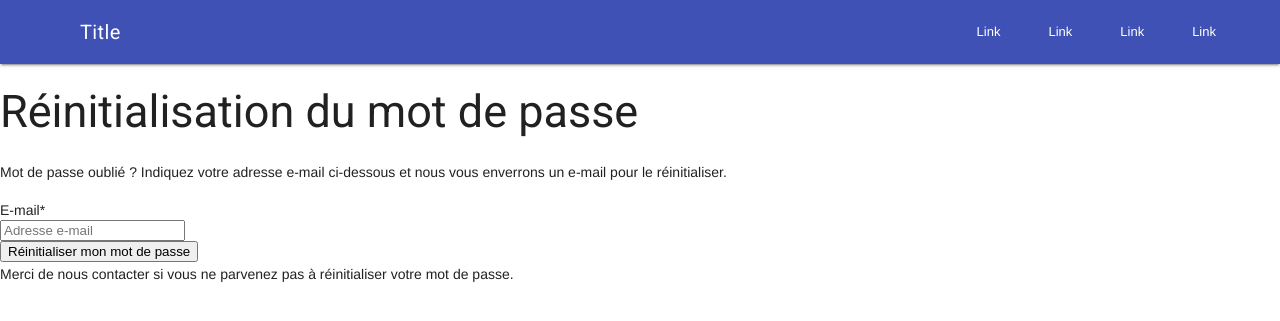
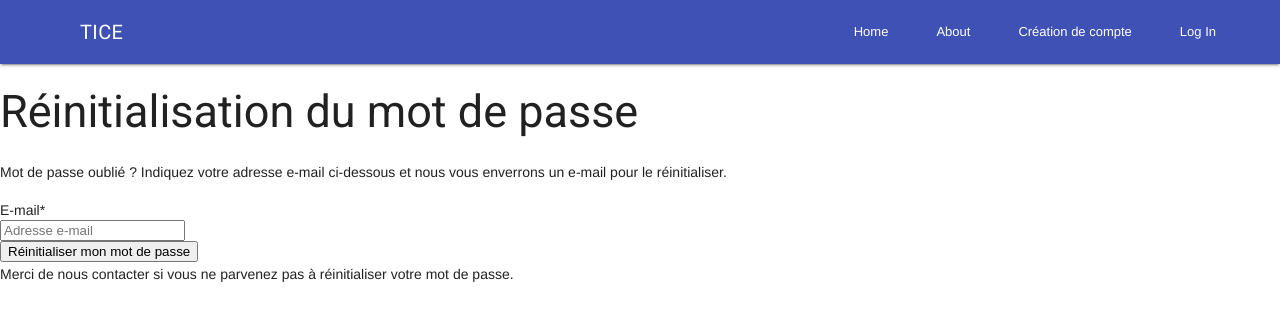
Before and after one commit to chawki27000/tice_project, a Django app: page /accounts/password/reset/ in a window 1280 px wide. Shown: the top 321 px of the page. Run offline with Django 3.2, Linux system fonts and the light colour scheme; parts of the project's set-up code (start-up, migrations or seed data) failed here and were passed over; some libraries are stand-ins or nearby versions.

Commit message:
setup links to navbar

```diff
--- a/tice_project/templates/base.html
+++ b/tice_project/templates/base.html
@@ -1,4 +1,5 @@
 {% load static %}
+{% load i18n %}
 <!DOCTYPE html>
 <html lang="fr">
 <head>
@@ -31,15 +32,23 @@
             <div class="mdl-layout__drawer-button" tabindex="0" role="button" aria-expanded="false"><i
                     class="material-icons"></i>
             </div>
-            <span class="mdl-layout-title">Title</span>
+            <span class="mdl-layout-title">TICE</span>
             <!-- Add spacer, to align navigation to the right -->
             <div class="mdl-layout-spacer"></div>
             <!-- Navigation. We hide it in small screens. -->
             <nav class="mdl-navigation mdl-layout--large-screen-only">
-                <a class="mdl-navigation__link" href="">Link</a>
-                <a class="mdl-navigation__link" href="">Link</a>
-                <a class="mdl-navigation__link" href="">Link</a>
-                <a class="mdl-navigation__link" href="">Link</a>
+                <a class="mdl-navigation__link" href="{% url "home" %}">Home</a>
+                <a class="mdl-navigation__link" href="{% url 'about' %}">About</a>
+            {% if request.user.is_authenticated %}
+                <a class="mdl-navigation__link"
+                   href="{% url 'users:detail' request.user.username %}">{% trans "My Profile" %}</a>
+                <a class="mdl-navigation__link" href="{% url 'gestion:logout' %}">{% trans "Logout" %}</a>
+            {% else %}
+                <a id="sign-up-link" class="mdl-navigation__link"
+                   href="{% url 'gestion:register' %}">{% trans "Sign Up" %}</a>
+                <a id="log-in-link" class="mdl-navigation__link"
+                   href="{% url 'gestion:login' %}">{% trans "Log In" %}</a>
+            {% endif %}
             </nav>
         </div>
     </header>
@@ -47,8 +56,19 @@
         <span class="mdl-layout-title">Title</span>
 
         <nav class="mdl-navigation">
-            <a class="mdl-navigation__link" href="">Link</a>
-            <a class="mdl-navigation__link" href="">Link</a>
+            <a class="mdl-navigation__link" href="{% url "home" %}">Home</a>
+            <a class="mdl-navigation__link" href="{% url 'about' %}">About</a>
+            {% if request.user.is_authenticated %}
+                <a class="mdl-navigation__link"
+                   href="{% url 'users:detail' request.user.username %}">{% trans "My Profile" %}</a>
+                <a class="mdl-navigation__link" href="{% url 'gestion:logout' %}">{% trans "Logout" %}</a>
+            {% else %}
+                <a id="sign-up-link" class="mdl-navigation__link"
+                   href="{% url 'gestion:register' %}">{% trans "Sign Up" %}</a>
+                <a id="log-in-link" class="mdl-navigation__link"
+                   href="{% url 'gestion:login' %}">{% trans "Log In" %}</a>
+            {% endif %}
+
             <a class="mdl-navigation__link" href="">Link</a>
             <a class="mdl-navigation__link" href="">Link</a>
         </nav>
@@ -68,7 +88,7 @@
     </main>
 
 </div>
-    <script src="{% static 'js/material.min.js' %}"></script>
+<script src="{% static 'js/material.min.js' %}"></script>
 
 </body>
 </html>
```
